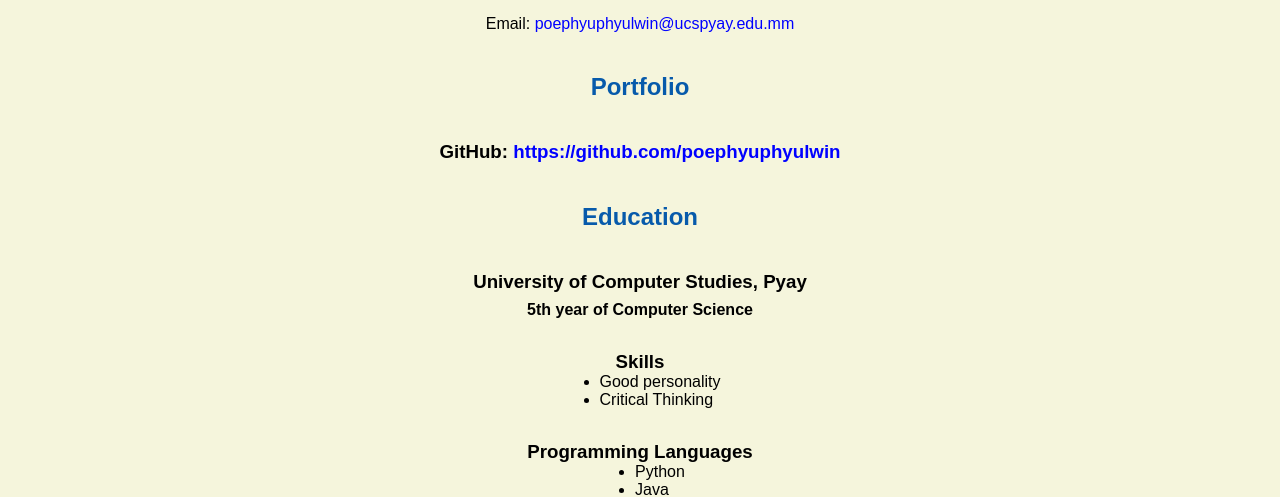
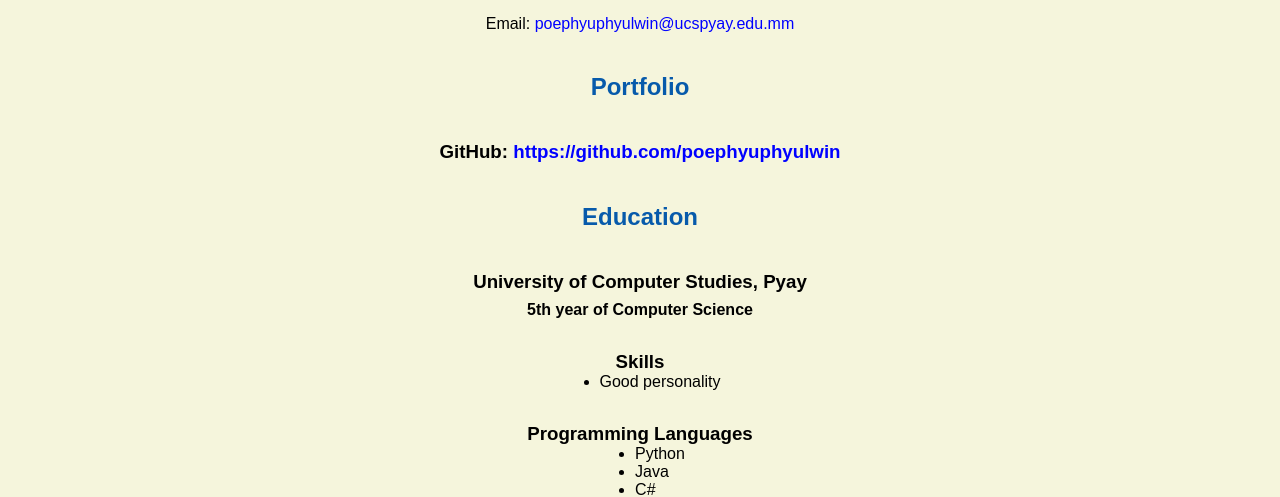
Before and after one commit to poephyuphyulwin/poephyuphyulwin.github.io, a plain HTML site: page resume.html in a window 1280 px wide. Shown: the part 481-978 px from the top of the page. Drawn offline with Linux system fonts and the light colour scheme.

Commit message:
Update resume.html

```diff
--- a/resume.html
+++ b/resume.html
@@ -32,7 +32,6 @@
     <h3>Skills</h3>
     <ul>
       <li>Good personality</li>
-      <li>Critical Thinking</li>
     </ul>
 
     <h3>Programming Languages</h3>
@@ -42,15 +41,11 @@
       <li>C#</li>
       <li>HTML</li>
     </ul>
-
-
-
-
   </body>
 
   <footer>
-  <hr>
-  <p><a href="index.html">Back to my portal</a><p>
+    <hr>
+    <p><a href="index.html">Back to my portal</a><p>
   </footer>
 
 </html>
```
